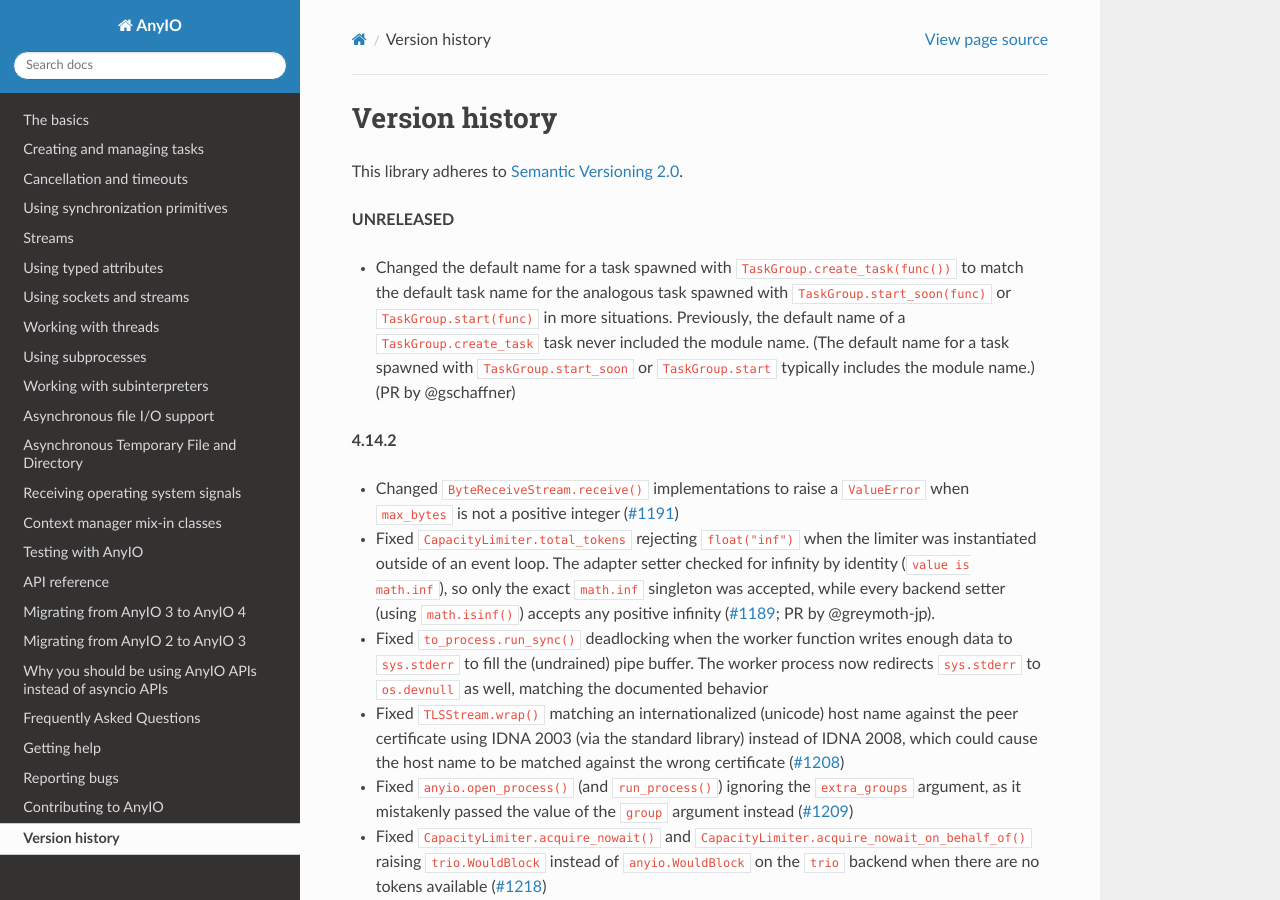
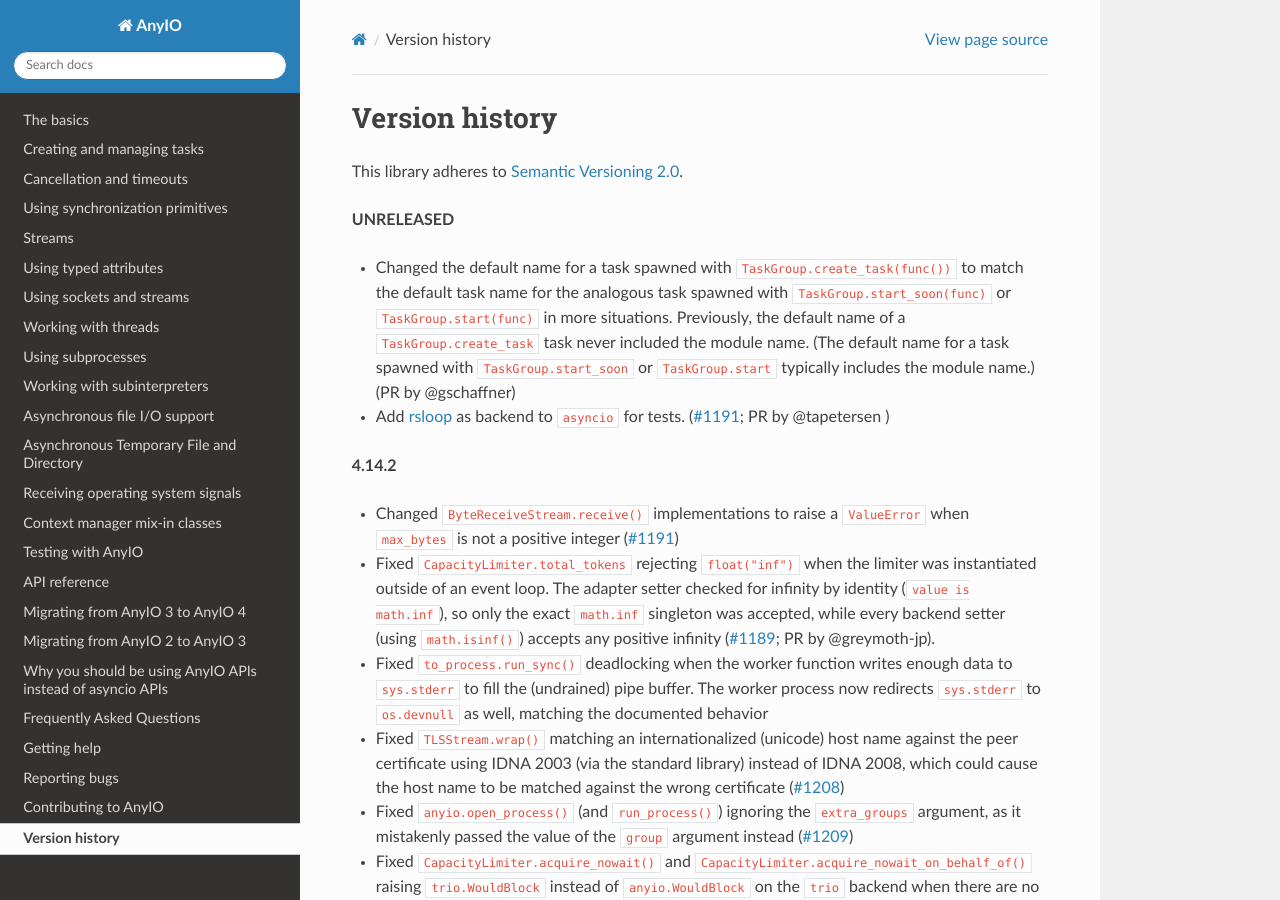
Before and after one commit to agronholm/anyio, a Sphinx documentation site: the page built from docs/versionhistory.rst, in a window 1280 px wide and 900 px high. Built offline with Sphinx 7.4.7 and the Read the Docs theme 3.1.0, drawn with Linux system fonts in a browser that asks for light colours; the version number could not be read and is left out.

Commit message:
Add versionhistory line.

```diff
--- a/docs/versionhistory.rst
+++ b/docs/versionhistory.rst
@@ -11,6 +11,9 @@ This library adheres to `Semantic Versioning 2.0 <http://semver.org/>`_.
   Previously, the default name of a ``TaskGroup.create_task`` task never included the
   module name. (The default name for a task spawned with ``TaskGroup.start_soon`` or
   ``TaskGroup.start`` typically includes the module name.) (PR by @gschaffner)
+- Add `rsloop <https://pypi.org/project/rsloop/>`_ as backend to ``asyncio`` for tests.
+  (`#1191 <https://github.com/agronholm/anyio/pull/1191>`_; PR by @tapetersen )
+
 
 **4.14.2**
 
```
